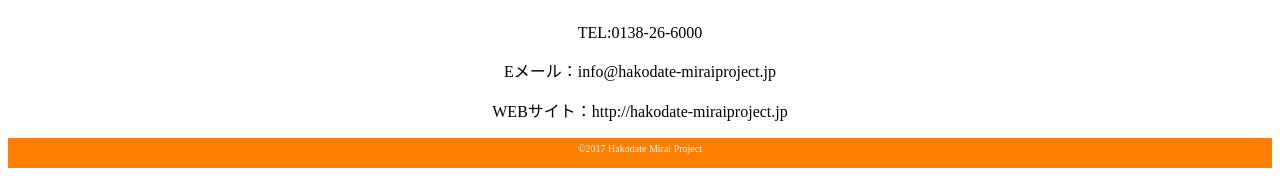
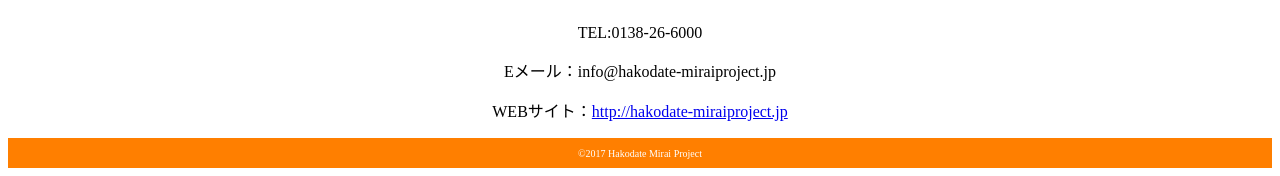
Before and after one commit to FutureCenterHakodate/eventPage-sentakubasami, a WordPress theme: template page-sentaku.php in a window 1280 px wide. Shown: the part 1829-2005 px from the top of the page. Run offline with PHP 8.4 and a stand-in for WordPress, Linux system fonts and the light colour scheme; the site name, menu and one post (Sample post) are stand-ins, and other content is empty; grey boxes labelled with a size stand in for pictures from a placeholder-image service; some libraries are stand-ins or nearby versions; some web fonts are replaced.

Commit message:
add a tag
and fix css

```diff
--- a/css/sentaku.css
+++ b/css/sentaku.css
@@ -141,5 +141,5 @@ small{
 	font-size: 10px;
 	text-align: center;
 	width: 100%;
-	margin: 0 auto;
+	margin: 10px auto;
 }
--- a/page-sentaku.php
+++ b/page-sentaku.php
@@ -85,7 +85,7 @@
 
 		<p>TEL:0138-26-6000</p>
 		<p>Eメール：info@hakodate-miraiproject.jp</p>
-		<p>WEBサイト：http://hakodate-miraiproject.jp</p>
+		<p>WEBサイト：<a href="http://hakodate-miraiproject.jp">http://hakodate-miraiproject.jp</a></p>
 	</div>
 	<div id="footer" class="container"></div>
 <!-- 要素ここまで -->
```
